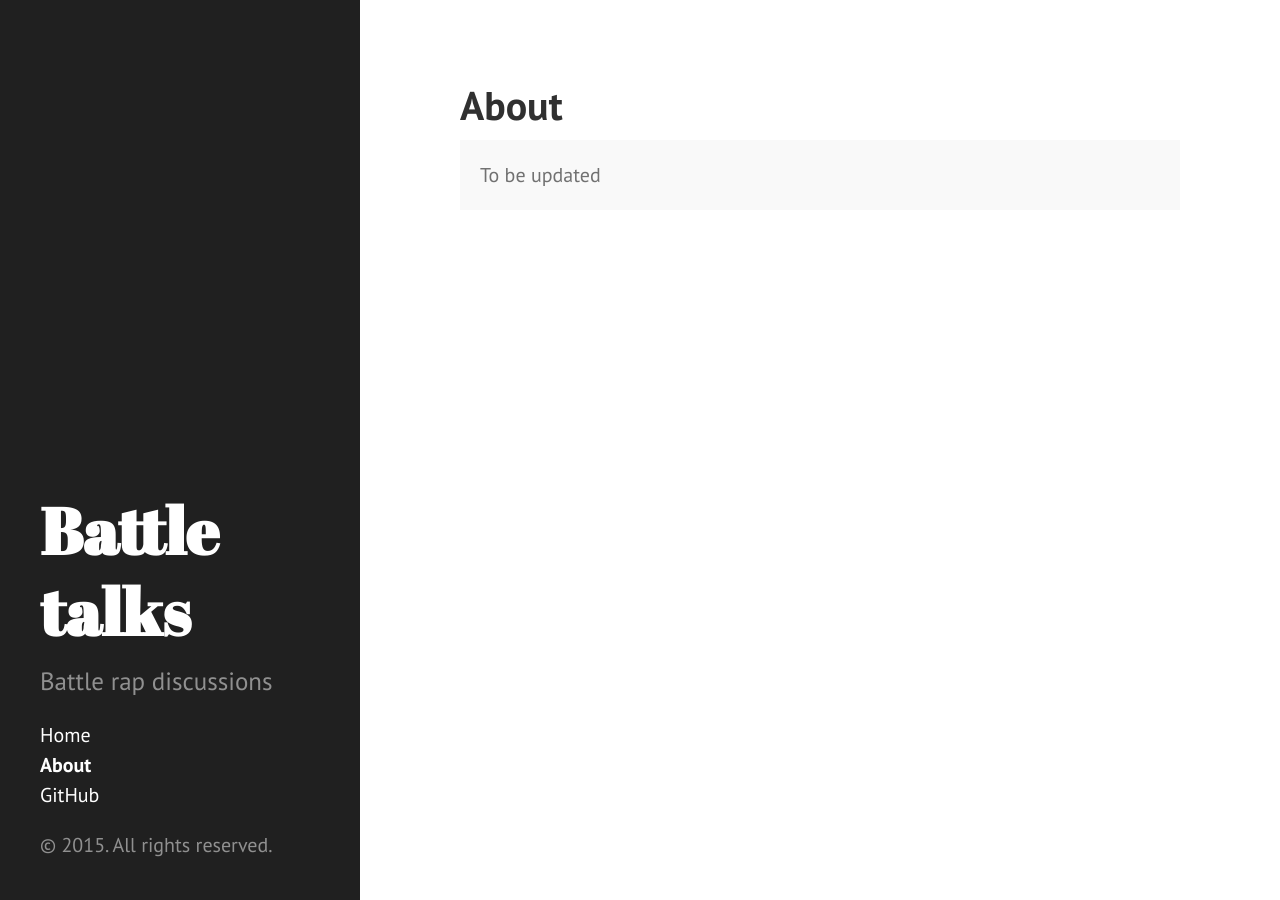
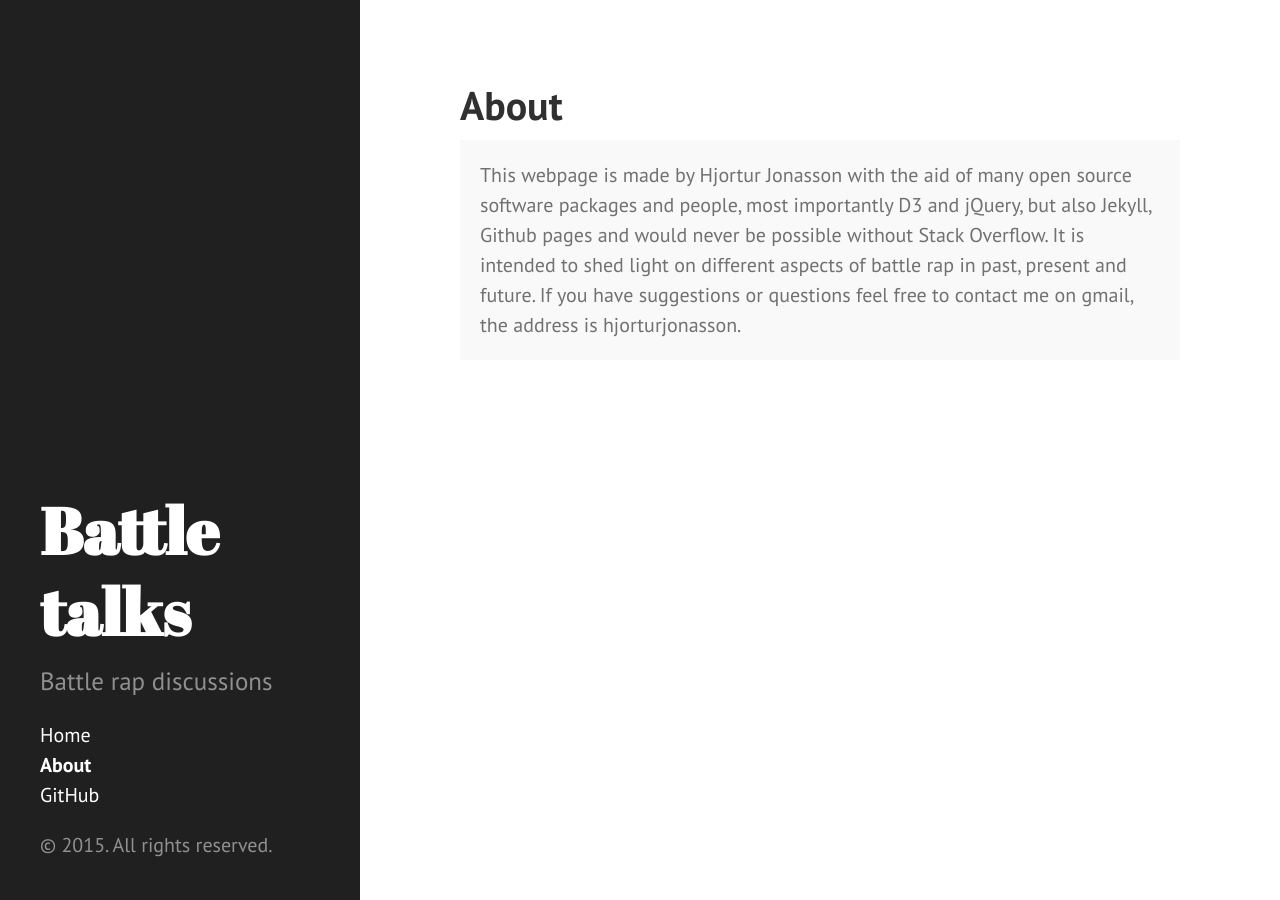
Before and after one commit to battletalks/battletalks.github.io, a Jekyll site: the page built from about.md, in a window 1280 px wide. Built offline with Jekyll 4.4.1, drawn with Linux system fonts in a browser that asks for light colours; Markdown is read by kramdown in place of the engine named in the settings.

Commit message:
Update about.md

```diff
--- a/about.md
+++ b/about.md
@@ -4,5 +4,7 @@ title: About
 ---
 
 <p class="message">
-	To be updated
+	This webpage is made by Hjortur Jonasson with the aid of many open source software packages and people, most importantly D3 and jQuery, but also Jekyll, Github pages and would never be possible without Stack Overflow.
+
+	It is intended to shed light on different aspects of battle rap in past, present and future. If you have suggestions or questions feel free to contact me on gmail, the address is hjorturjonasson.
 </p>
```
